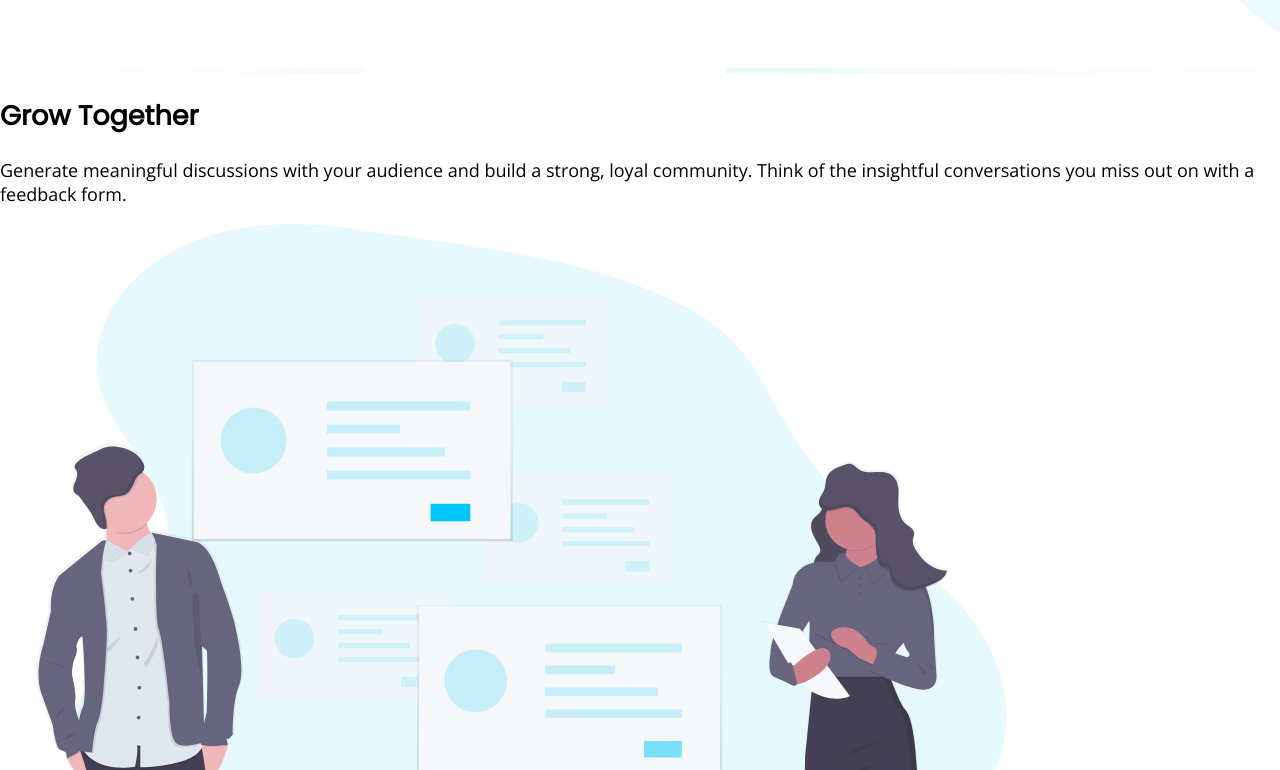
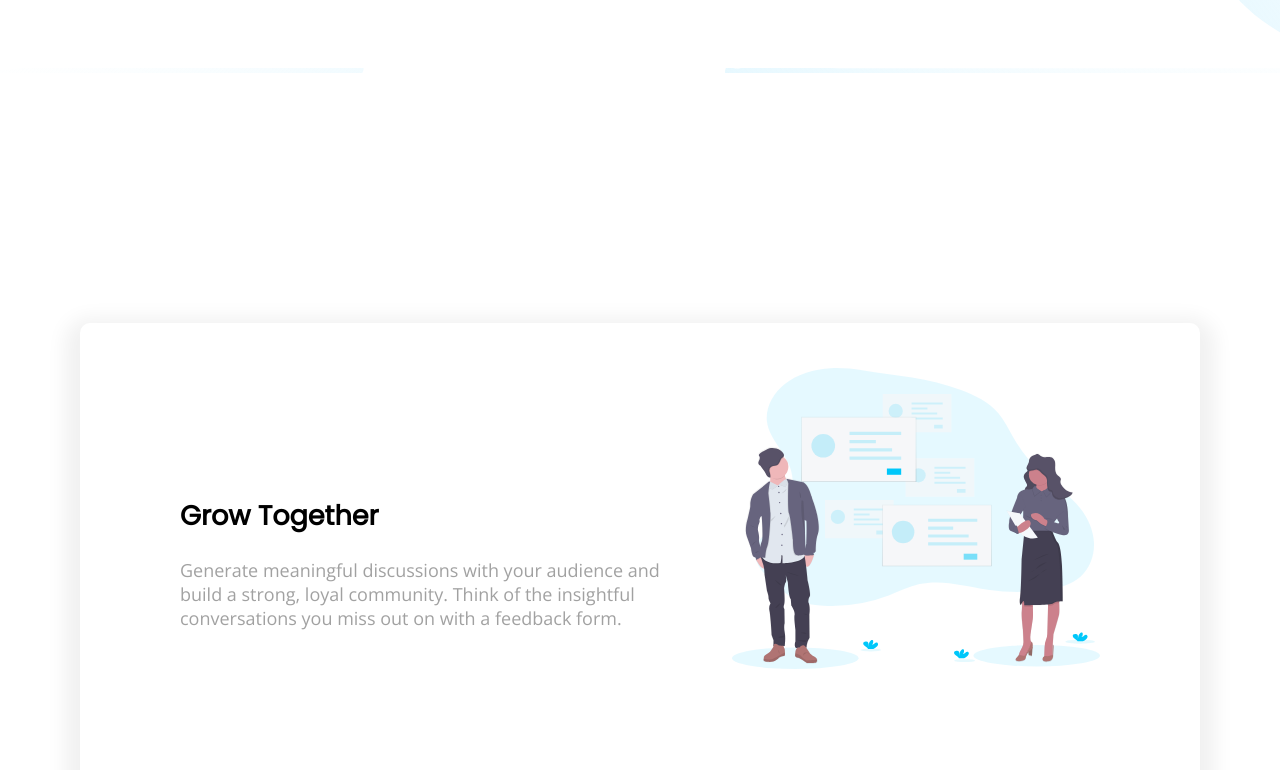
Before and after one commit to rtambunt/Huddle-Landing-Page, a plain HTML site: page index.html in a window 1280 px wide. Shown: the part 650-1420 px from the top of the page. Drawn offline with nearby package versions, Linux system fonts and the light colour scheme; files whose address does not match are found by name.

Commit message:
Finish Grow Together div

```diff
--- a/css/master.css
+++ b/css/master.css
@@ -54,3 +54,25 @@ h1, h2{
   position: relative;
   bottom: 110px;
 }
+
+.middle-div{
+  margin: 250px 80px 0 80px;
+}
+
+  .middle-div p{
+    color: #0000005e;
+  }
+
+.grow-together{
+  border-radius: 10px;
+  box-shadow: 0 10px 20px 15px rgba(0, 0, 0, 0.06);
+  padding: 150px 100px;
+}
+
+  .grow-together img{
+    float: right;
+    position: relative;
+    bottom: 280px;
+    width: 40%;
+    height: auto;
+  }
--- a/index.html
+++ b/index.html
@@ -34,11 +34,11 @@
         <button class="get-started-for-free" type="button" name="button">Get Started For Free</button>
       </div>
     </div>
-    <div class="">
+    <div class="middle-div">
       <div class="grow-together">
         <h2>Grow Together</h2>
-        <p>Generate meaningful discussions with your audience and build a strong, loyal community.
-        Think of the insightful conversations you miss out on with a feedback form.</p>
+        <p>Generate meaningful discussions with your audience and </br> build a strong, loyal community.
+        Think of the insightful </br> conversations you miss out on with a feedback form.</p>
         <img src="images/illustration-grow-together.svg" alt="Grow Together Picture">
       </div>
       <div class="flowing-conversations">
```
